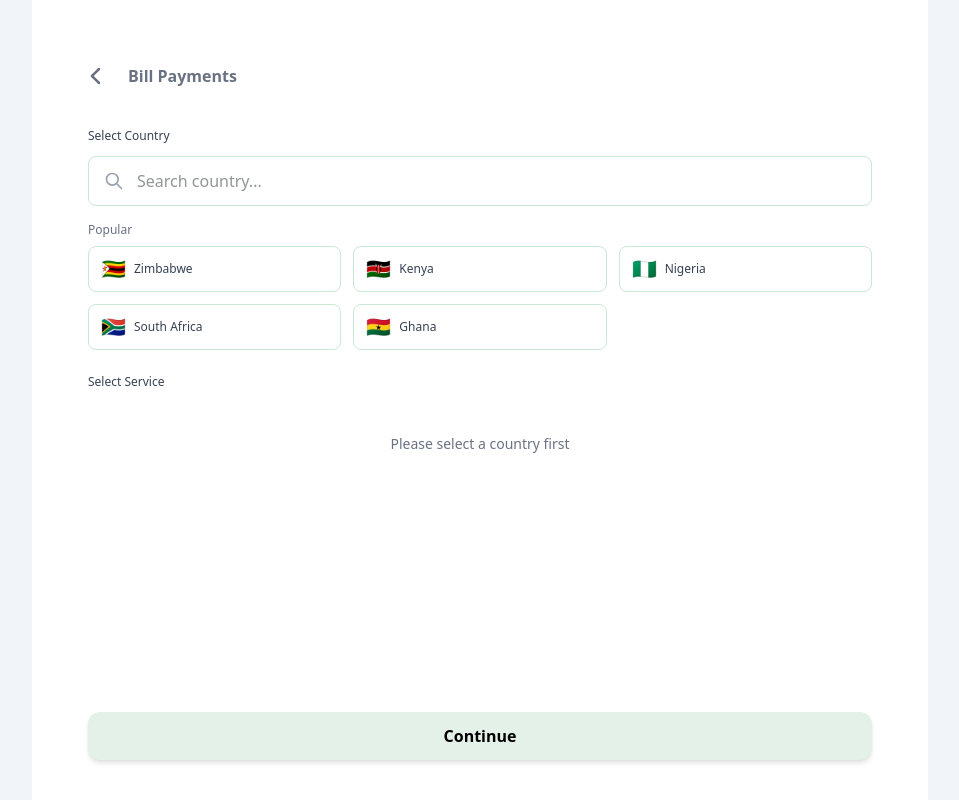
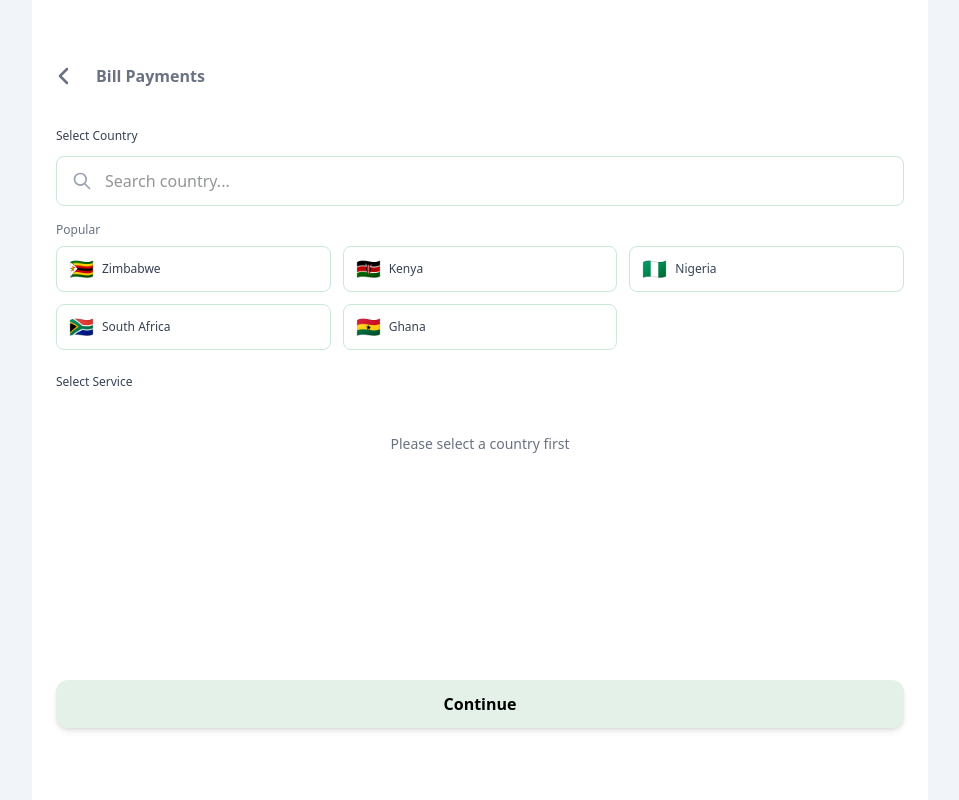
Before and after one commit to khomabhena/h5-bill-payments, a React (Vite) app: page / in a window 1280 px wide. Shown: the whole page, without its empty margins (160-1119 px from the left). Built offline with nearby package versions, Linux system fonts and the light colour scheme.

Commit message:
Added padding to the bottom and sides

```diff
--- a/src/components/PageWrapper.jsx
+++ b/src/components/PageWrapper.jsx
@@ -3,7 +3,7 @@ import React from 'react';
 const PageWrapper = ({ children, className = '' }) => {
   return (
     <div className="min-h-screen bg-slate-100">
-      <div className={`min-h-screen mx-auto flex w-full max-w-4xl flex-col bg-white px-4 sm:px-6 lg:px-8 ${className}`}>
+      <div className={`min-h-screen mx-auto pb-8 flex w-full max-w-4xl flex-col bg-white px-4l sm:px-6l lg:px-4l ${className}`}>
         {children}
       </div>
     </div>
```
